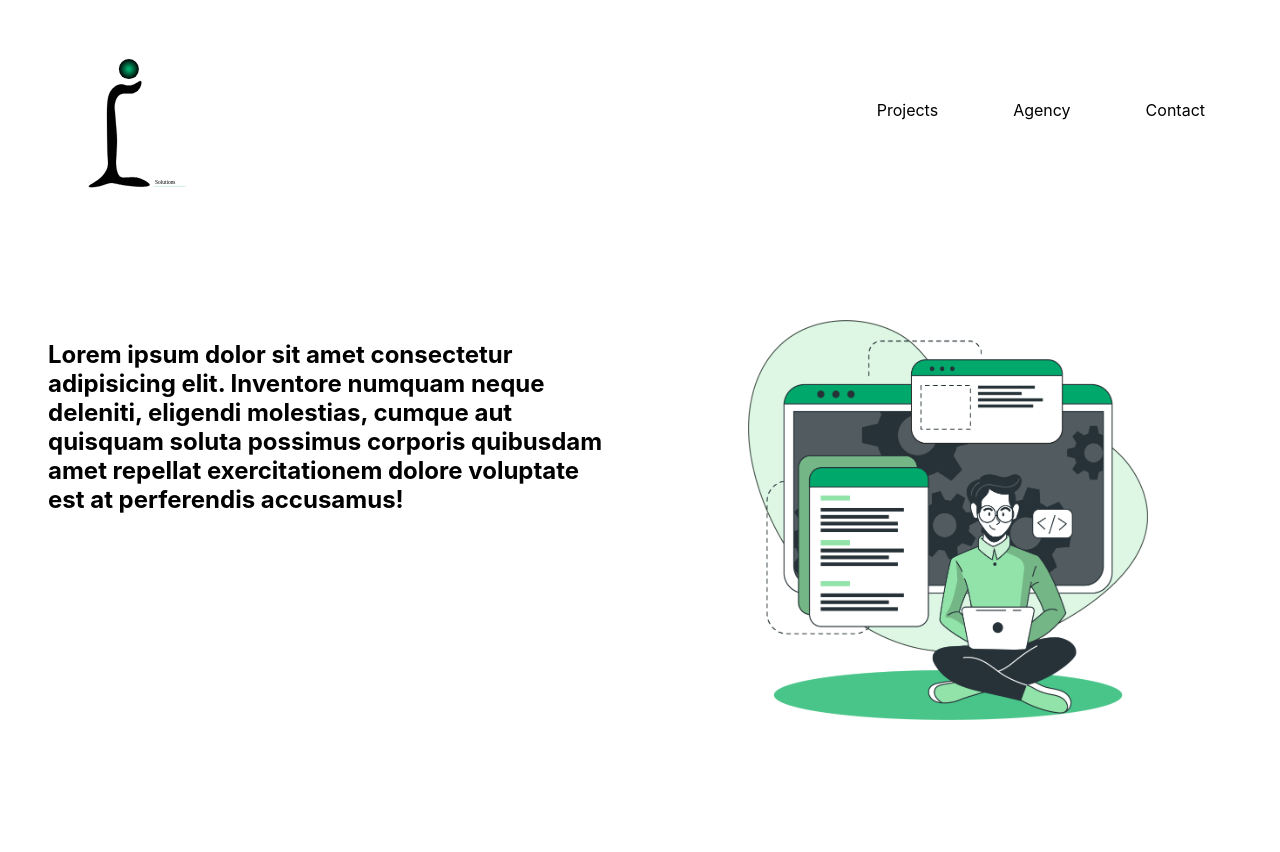
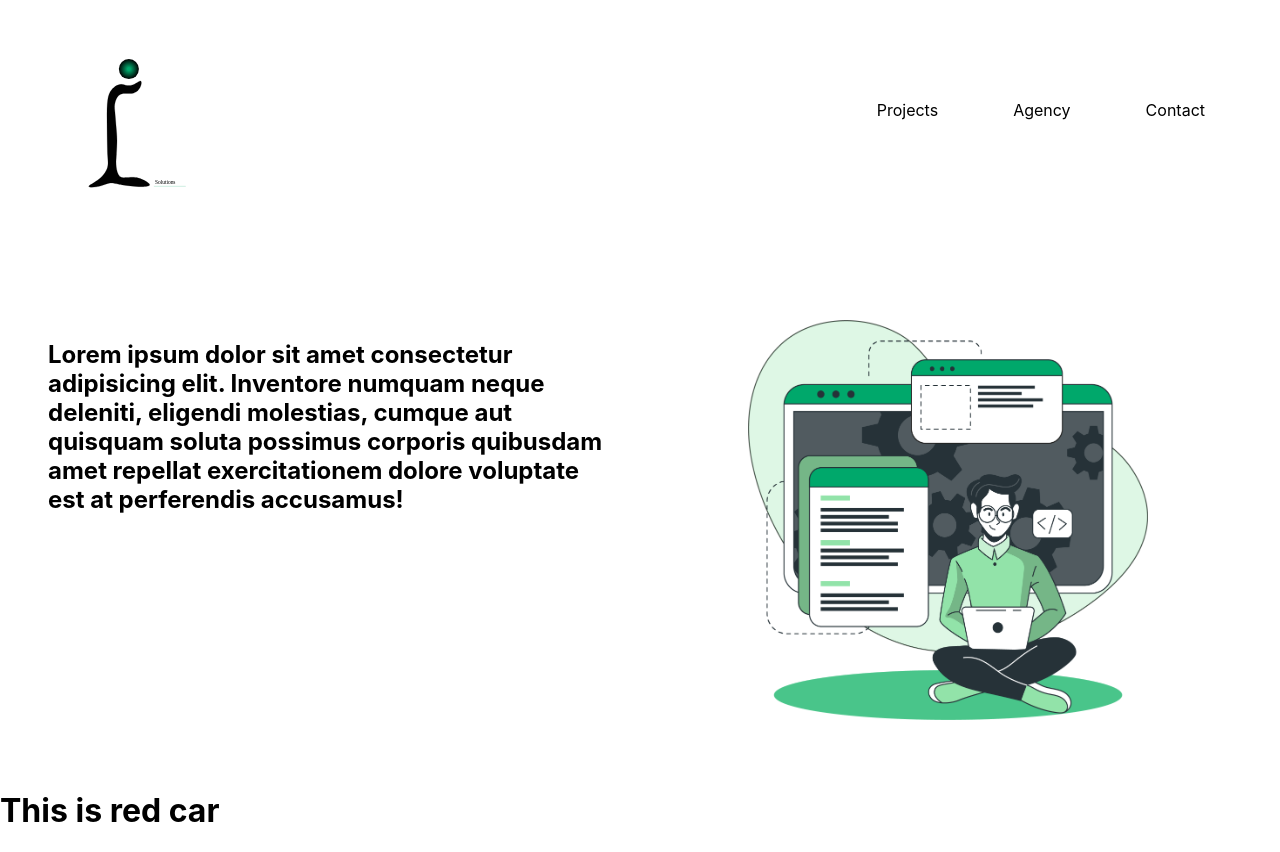
Before and after one commit to i-dev27/portafolio, a React (Create React App) app: page /Agency in a window 1280 px wide. Before the commit the page ends 800 px from the top, so only its background shows below. Built offline with nearby package versions, Linux system fonts and the light colour scheme; the HTML template or start-up script is replaced by a standard one; what react-animations would draw is missing.

Commit message:
content-1stversion

```diff
--- a/src/App.css
+++ b/src/App.css
@@ -58,3 +58,7 @@ img.mecoding {
   width: 400px;
   height: 400px;
 }
+/*
+.box2 {
+  background-image: url("../public/images/banneragency.png");
+} */
--- a/src/components/Agency.jsx
+++ b/src/components/Agency.jsx
@@ -1,10 +1,13 @@
 import React from "react";
 import { makeStyles, Grid, Container } from "@material-ui/core";
+import banneragency from "../public/images/banneragency.png";
 
 const useStyles = makeStyles((theme) => ({
   box: {
     marginTop: "200px",
+    height: "450px",
   },
+
   intro2: {
     display: "flex",
     justifyContent: "center",
@@ -42,6 +45,9 @@ function Agency(props) {
           </Grid>
         </Grid>
       </Container>
+      <div styles={{ backgroundImage: `url(${banneragency})` }}>
+        <h1>This is red car</h1>
+      </div>
     </React.Fragment>
   );
 }
--- a/src/components/Projects.jsx
+++ b/src/components/Projects.jsx
@@ -14,6 +14,7 @@ import CodeTwoToneIcon from "@material-ui/icons/CodeTwoTone";
 import CardTravelTwoToneIcon from "@material-ui/icons/CardTravelTwoTone";
 import InstagramIcon from "@material-ui/icons/Instagram";
 import FacebookIcon from "@material-ui/icons/Facebook";
+
 
 const Bounce = styled.div`
   animation: 5s ${keyframes`${bounceIn}`} 5s;
```
Also changed, not shown: public/images/banneragency.png (added).
